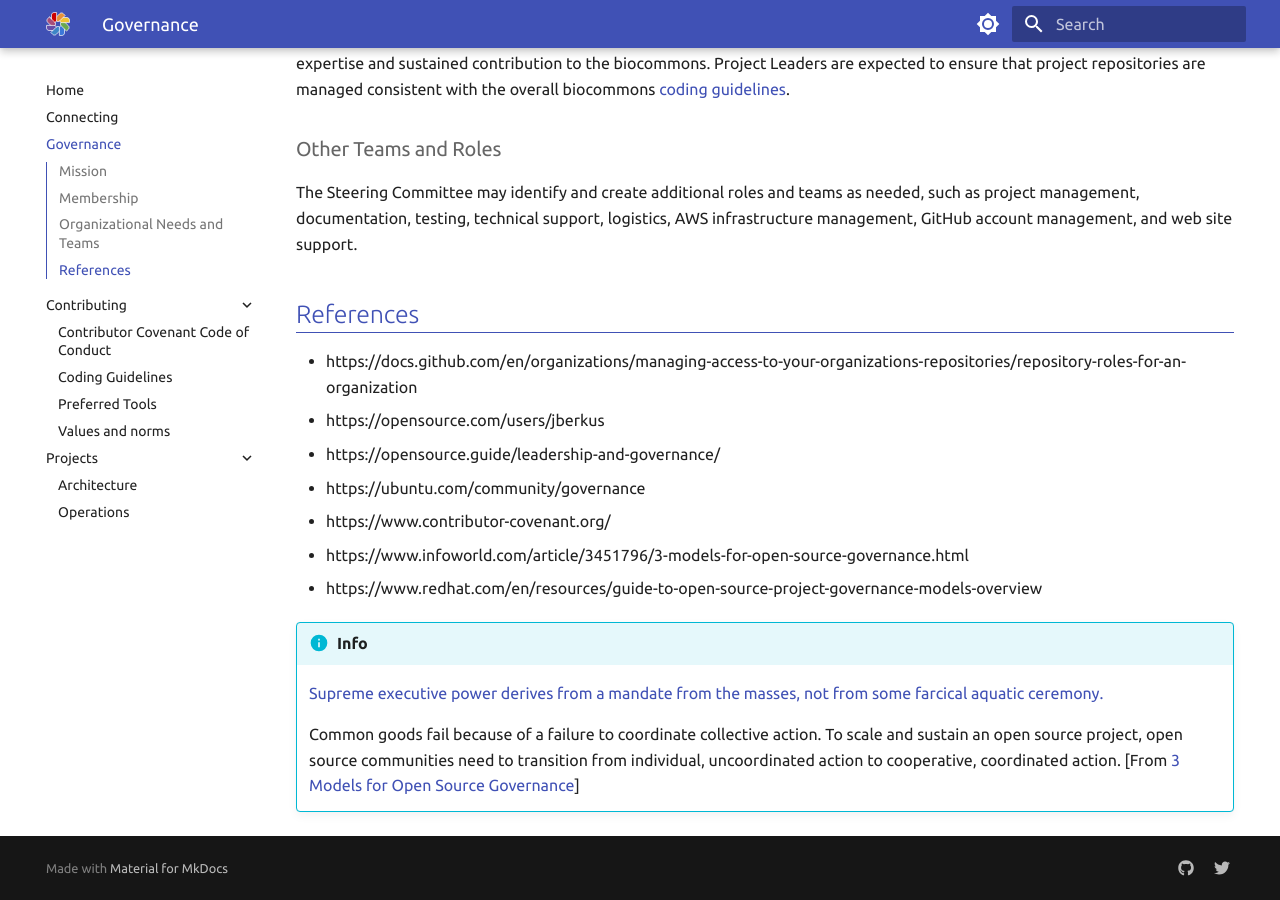
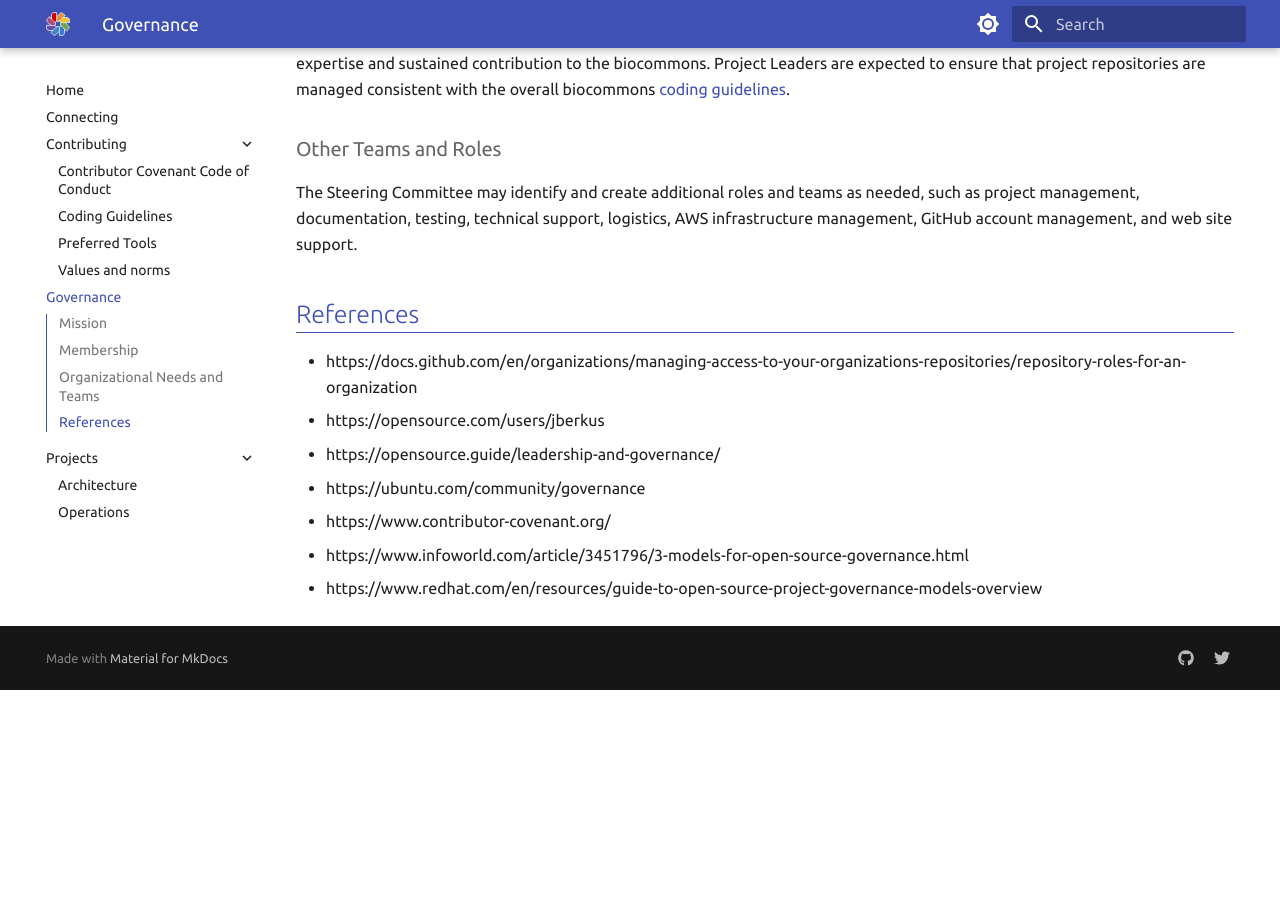
Before and after one commit to biocommons/biocommons.github.io, an MkDocs documentation site: the page built from docs/governance.md, in a window 1280 px wide and 900 px high, scrolled down 1565 px. Built offline with MkDocs 1.6.1 and Material for MkDocs 9.7.7, drawn with Linux system fonts in a browser that asks for light colours; after the commit the page ends 2255 px from its top, so only the background shows below that.

Commit message:
restructured

```diff
--- a/docs/governance.md
+++ b/docs/governance.md
@@ -77,14 +77,3 @@ GitHub account management, and web site support.
 - https://www.contributor-covenant.org/
 - https://www.infoworld.com/article/3451796/3-models-for-open-source-governance.html
 - https://www.redhat.com/en/resources/guide-to-open-source-project-governance-models-overview
-
-
-
-!!! info foo
-    [Supreme executive power derives from a mandate from the masses, not from some farcical aquatic
-    ceremony.](https://youtu.be/KN9c2TAWMlg?t=134)
-
-    Common goods fail because of a failure to coordinate collective action. To scale and sustain an
-    open source project, open source communities need to transition from individual, uncoordinated
-    action to cooperative, coordinated action. [From [3 Models for Open Source
-    Governance](https://www.infoworld.com/article/3451796/3-models-for-open-source-governance.html)]
--- a/mkdocs.yml
+++ b/mkdocs.yml
@@ -6,7 +6,7 @@ site_name: biocommons
 
 plugins:
   #- autolinks
-  # - awesome-pages
+  - awesome-pages
   # - mermaid2
   - search
   #- multirepo # https://github.com/backstage/mkdocs-monorepo-plugin
```
Also changed, not shown: docs/contributing/coding-guidelines.md (+6 -0 lines), docs/contributing/preferred-tools.md (+2 -1 lines), docs/.pages, docs/index.md (line endings or trailing spaces).
